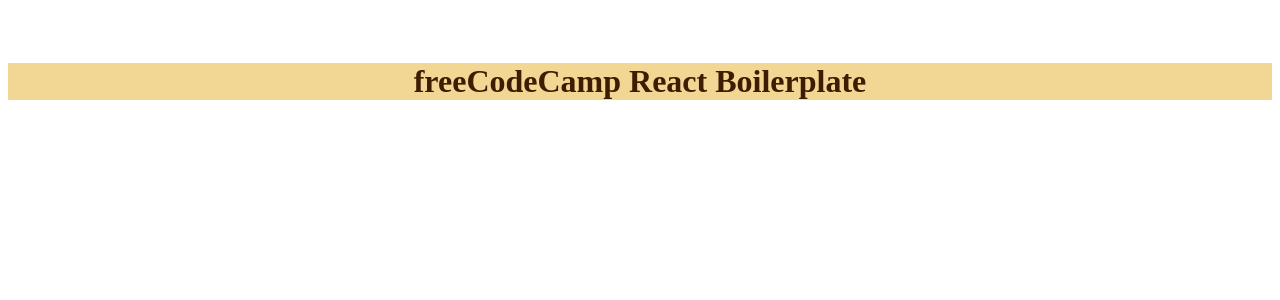
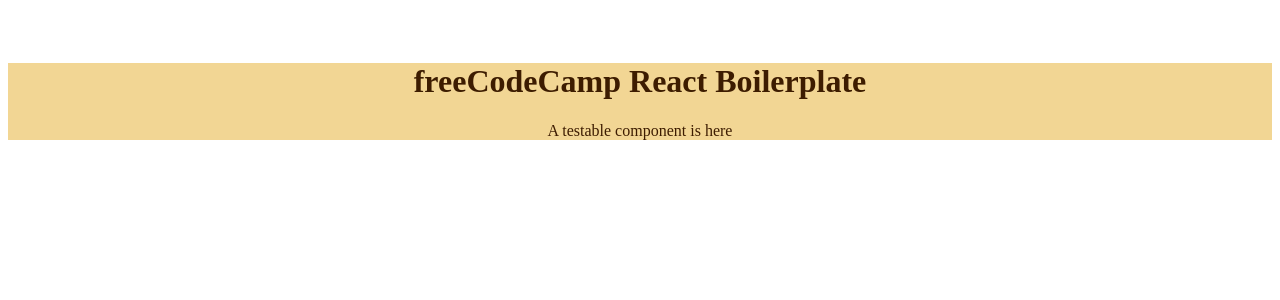
Before and after one commit to Beaglefoot/fcc-react-typescript-boilerplate, a React app: page / in a window 1280 px wide. Shown: the top 300 px of the page. Built offline with nearby package versions, Linux system fonts and the light colour scheme.

Commit message:
Set up Mocha testing environment

```diff
--- /dev/null
+++ b/src/components/TestableComponent.jsx
@@ -0,0 +1,11 @@
+import React from 'react';
+
+export default class TestableComponent extends React.Component {
+  render() {
+    return (
+      <div className="testable">
+        <p>A testable component is here</p>
+      </div>
+    );
+  }
+}
--- a/src/index.jsx
+++ b/src/index.jsx
@@ -1,5 +1,7 @@
 import React from 'react';
 import ReactDOM from 'react-dom';
+
+import TestableComponent from './components/TestableComponent';
 
 require('./css/style.css');
 require('./css/style.scss');
@@ -8,6 +10,7 @@
   return (
     <div>
       <h1>freeCodeCamp React Boilerplate</h1>
+      <TestableComponent />
     </div>
   );
 }
```
Also changed, not shown: package.json (+6 -1 lines), test/components/TestableComponent_test.js (added, +15 -0 lines), test/setup.js (added, +8 -0 lines), 1 other file (tests, documents, lock files or other folders).
